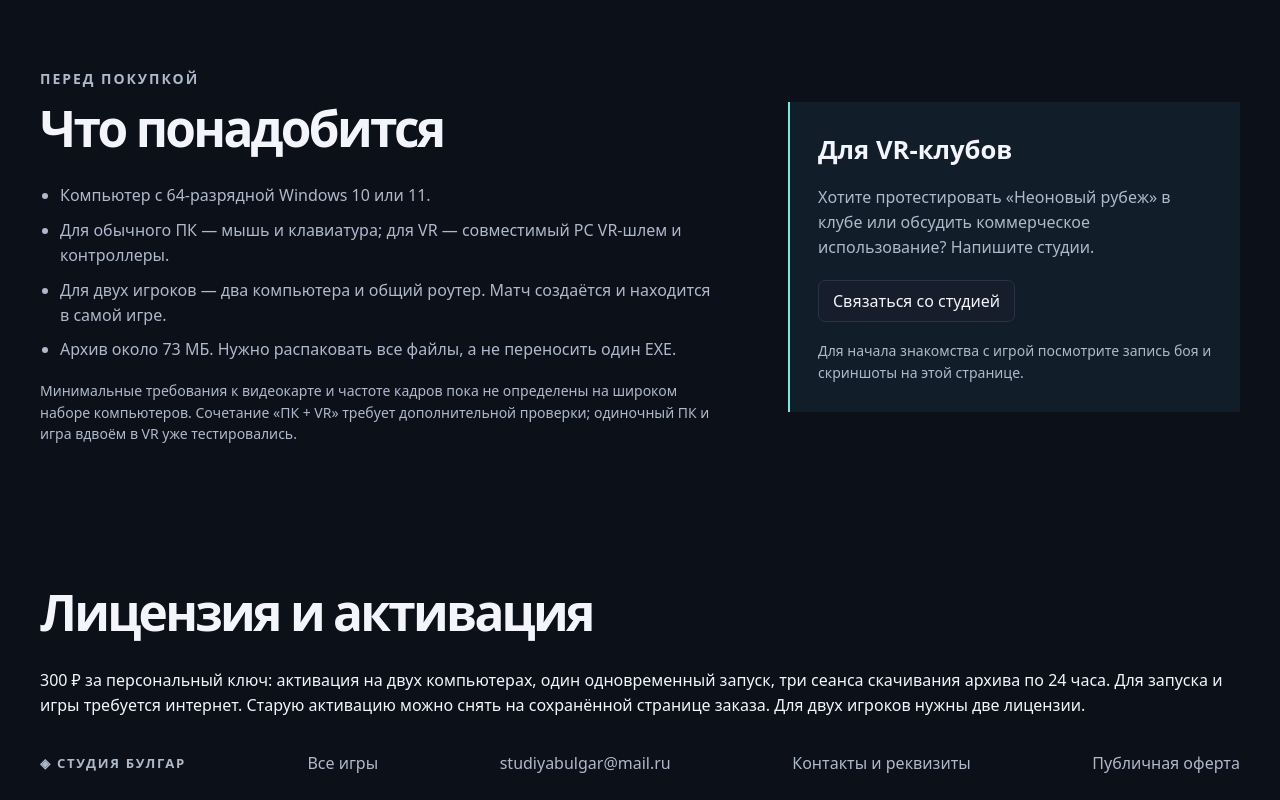
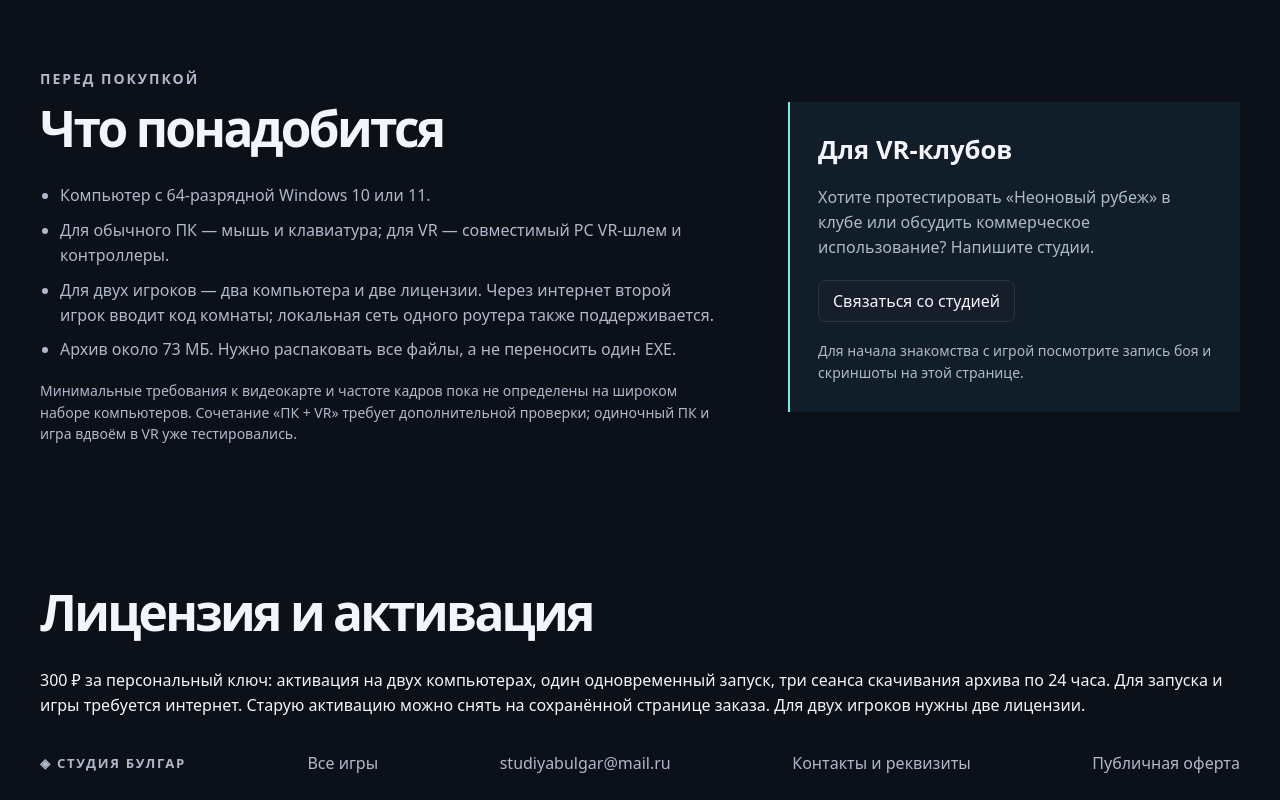
Before and after one commit to Knyazbulgar/studio-bulgar-preview, a plain HTML site: page neon-frontier.html in a window 1280 px wide. Shown: the part 3065-3865 px from the top of the page. Drawn offline with Linux system fonts and the light colour scheme.

Commit message:
Clarify internet room requirements

```diff
--- a/neon-frontier.html
+++ b/neon-frontier.html
@@ -25,6 +25,6 @@
 <section class="nf-facts wrap" aria-label="Особенности"><article><span>01</span><h2>Одна арена. Всё сложнее.</h2><p>С каждой волной меняются манёвры и броня противников. Просто держать оружие перед собой не получится.</p></article><article><span>02</span><h2>Арсенал за энергию</h2><p>Пистолеты, тяжёлые револьверы, плазменные дробовики и лазерный автомат. Трать заработанное на оружие, улучшения и восстановление щита.</p></article><article><span>03</span><h2>Соревнование вдвоём</h2><p>Играйте через интернет по коду комнаты или в локальной сети. Общайтесь голосом прямо в игре. Общие волны и личный счёт: сбитие получает игрок, который сам нанёс необходимый урон.</p></article></section>
 <section class="wrap nf-section" id="gameplay"><p class="kicker">ИГРОВОЙ ПРОЦЕСС</p><h2>По ту сторону портала</h2><figure class="nf-video"><video controls playsinline preload="none" poster="./neon-frontier/battle.png" width="1920" height="1080"><source src="./neon-frontier/gameplay.mp4" type="video/mp4">Ваш браузер не поддерживает видео. <a href="./neon-frontier/gameplay.mp4">Открыть запись боя</a>.</video><figcaption>Запись VR-боя из предыдущей тестовой сборки. Скриншоты ниже — из версии 0.7.1.</figcaption></figure><div class="nf-gallery"><figure><a href="./neon-frontier/battle.png"><img src="./neon-frontier/battle.png" width="1280" height="720" loading="lazy" alt="Неоновый рубеж на обычном ПК: два пистолета, прицел и дроны у портала"></a><figcaption>Режим обычного ПК — мышь и клавиатура.</figcaption></figure><figure><a href="./neon-frontier/arsenal.png"><img src="./neon-frontier/arsenal.png" width="1280" height="720" loading="lazy" alt="Меню арсенала с выбором четырёх видов оружия"></a><figcaption>Покупка оружия между волнами.</figcaption></figure></div></section>
 <section class="wrap nf-section" id="launch"><p class="kicker">ДВА СПОСОБА ИГРАТЬ</p><h2>Монитор или шлем</h2><div class="nf-modes"><article><h3>Обычный ПК</h3><p>Распакуй архив целиком и запусти <strong>«Запустить на ПК.cmd»</strong> или выбери обычный ПК в NeonFrontier.exe. Шлем и SteamVR не нужны.</p><dl><dt>Мышь</dt><dd>Обзор на 360°</dd><dt>ЛКМ / ПКМ</dt><dd>Огонь правым / левым оружием</dd><dt>1–4</dt><dd>Выбор купленного оружия</dd><dt>Tab / U</dt><dd>Арсенал / улучшения</dd><dt>P / Esc</dt><dd>Пауза / меню и выход</dd></dl></article><article><h3>PC VR</h3><p>Подключи шлем к компьютеру через PICO Connect и запусти SteamVR. Затем открой <strong>«Запустить VR.cmd»</strong> или выбери VR в NeonFrontier.exe.</p><p>Игра проверялась с <strong>PICO 4 Ultra</strong>. На самом шлеме без компьютера не запускается. Покупка в Steam и установка Unity не требуются.</p><p>Оружие следует за движениями контроллеров. На левой тумбе — пауза, на правой — выход. Арсенал и улучшения доступны между волнами.</p></article></div></section>
-<section class="wrap nf-section nf-details"><div><p class="kicker">ПЕРЕД ПОКУПКОЙ</p><h2>Что понадобится</h2><ul><li>Компьютер с 64-разрядной Windows 10 или 11.</li><li>Для обычного ПК — мышь и клавиатура; для VR — совместимый PC VR-шлем и контроллеры.</li><li>Для двух игроков — два компьютера и общий роутер. Матч создаётся и находится в самой игре.</li><li>Архив около 73 МБ. Нужно распаковать все файлы, а не переносить один EXE.</li></ul><p class="nf-note">Минимальные требования к видеокарте и частоте кадров пока не определены на широком наборе компьютеров. Сочетание «ПК + VR» требует дополнительной проверки; одиночный ПК и игра вдвоём в VR уже тестировались.</p></div><aside><h3>Для VR-клубов</h3><p>Хотите протестировать «Неоновый рубеж» в клубе или обсудить коммерческое использование? Напишите студии.</p><a class="secondary" href="mailto:studiyabulgar@mail.ru?subject=Neon%20Frontier%20VR%20club">Связаться со студией</a><p class="nf-note">Для начала знакомства с игрой посмотрите запись боя и скриншоты на этой странице.</p></aside></section>
+<section class="wrap nf-section nf-details"><div><p class="kicker">ПЕРЕД ПОКУПКОЙ</p><h2>Что понадобится</h2><ul><li>Компьютер с 64-разрядной Windows 10 или 11.</li><li>Для обычного ПК — мышь и клавиатура; для VR — совместимый PC VR-шлем и контроллеры.</li><li>Для двух игроков — два компьютера и две лицензии. Через интернет второй игрок вводит код комнаты; локальная сеть одного роутера также поддерживается.</li><li>Архив около 73 МБ. Нужно распаковать все файлы, а не переносить один EXE.</li></ul><p class="nf-note">Минимальные требования к видеокарте и частоте кадров пока не определены на широком наборе компьютеров. Сочетание «ПК + VR» требует дополнительной проверки; одиночный ПК и игра вдвоём в VR уже тестировались.</p></div><aside><h3>Для VR-клубов</h3><p>Хотите протестировать «Неоновый рубеж» в клубе или обсудить коммерческое использование? Напишите студии.</p><a class="secondary" href="mailto:studiyabulgar@mail.ru?subject=Neon%20Frontier%20VR%20club">Связаться со студией</a><p class="nf-note">Для начала знакомства с игрой посмотрите запись боя и скриншоты на этой странице.</p></aside></section>
 <section class="wrap nf-section"><h2>Лицензия и активация</h2><p>300 ₽ за персональный ключ: активация на двух компьютерах, один одновременный запуск, три сеанса скачивания архива по 24 часа. Для запуска и игры требуется интернет. Старую активацию можно снять на сохранённой странице заказа. Для двух игроков нужны две лицензии.</p></section></main><footer class="wrap footer"><a class="brand" href="./index.html">◈ СТУДИЯ БУЛГАР</a><a href="./games.html">Все игры</a><a href="mailto:studiyabulgar@mail.ru">studiyabulgar@mail.ru</a><a href="https://studiobulgar.ru/contacts.html">Контакты и реквизиты</a><a href="https://studiobulgar.ru/offer.html">Публичная оферта</a></footer>
 </body></html>
```
